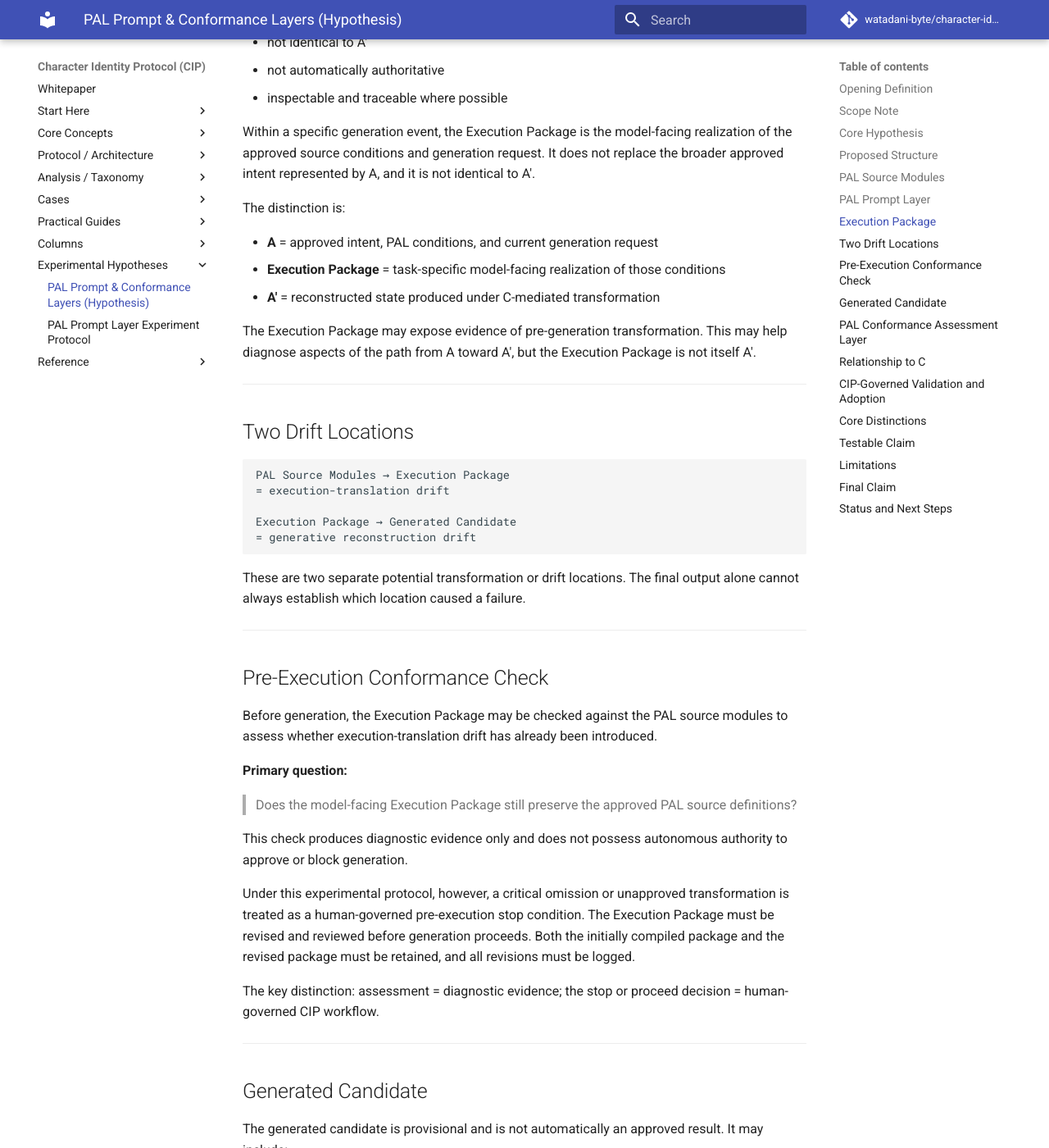
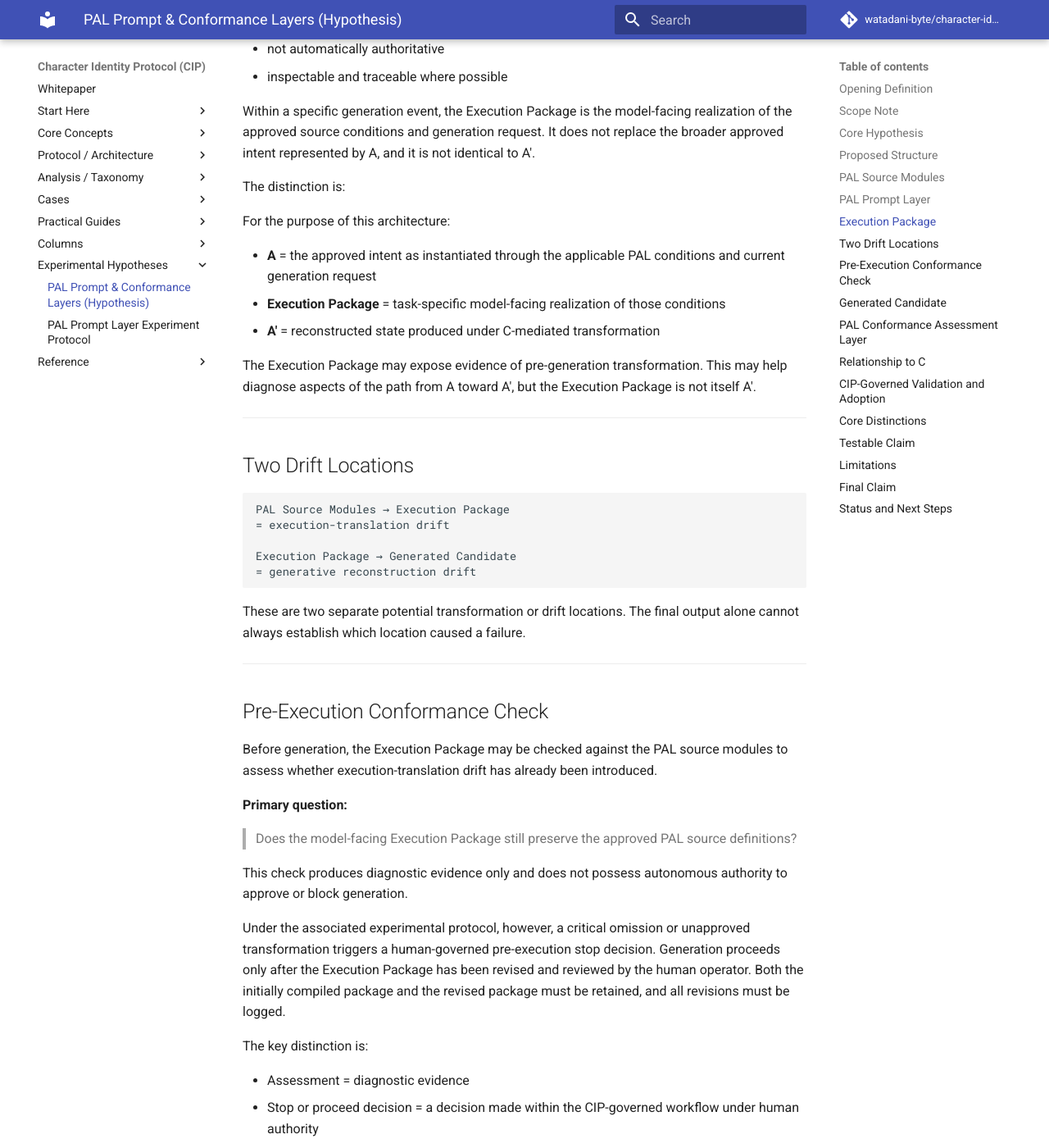
Before and after one commit to watadani-byte/character-identity-protocol, an MkDocs documentation site: the page built from docs/pal_prompt_and_conformance_layers.md, in a window 1280 px wide and 1400 px high, scrolled down 3707 px. Shown: the whole window at 82% size. Built offline with MkDocs 1.6.1 and Material for MkDocs 9.7.7, drawn with Linux system fonts in a browser that asks for light colours; comment, search, counter and statistics services are not loaded; some of the changed text lies outside the part shown.

Commit message:
pal_prompt_and_conformance_layers.md を更新

```diff
--- a/docs/pal_prompt_and_conformance_layers.md
+++ b/docs/pal_prompt_and_conformance_layers.md
@@ -130,7 +130,9 @@ Within a specific generation event, the Execution Package is the model-facing re
 
 The distinction is:
 
-- **A** = approved intent, PAL conditions, and current generation request
+For the purpose of this architecture:
+
+- **A** = the approved intent as instantiated through the applicable PAL conditions and current generation request
 - **Execution Package** = task-specific model-facing realization of those conditions
 - **A′** = reconstructed state produced under C-mediated transformation
 
@@ -162,9 +164,12 @@ Before generation, the Execution Package may be checked against the PAL source m
 
 This check produces diagnostic evidence only and does not possess autonomous authority to approve or block generation.
 
-Under this experimental protocol, however, a critical omission or unapproved transformation is treated as a human-governed pre-execution stop condition. The Execution Package must be revised and reviewed before generation proceeds. Both the initially compiled package and the revised package must be retained, and all revisions must be logged.
+Under the associated experimental protocol, however, a critical omission or unapproved transformation triggers a human-governed pre-execution stop decision. Generation proceeds only after the Execution Package has been revised and reviewed by the human operator. Both the initially compiled package and the revised package must be retained, and all revisions must be logged.
 
-The key distinction: assessment = diagnostic evidence; the stop or proceed decision = human-governed CIP workflow.
+The key distinction is:
+
+- Assessment = diagnostic evidence
+- Stop or proceed decision = a decision made within the CIP-governed workflow under human authority
 
 -----
 
```
Also changed, not shown: other parts of docs/pal_prompt_and_conformance_layers.md (+1 -1 lines).
